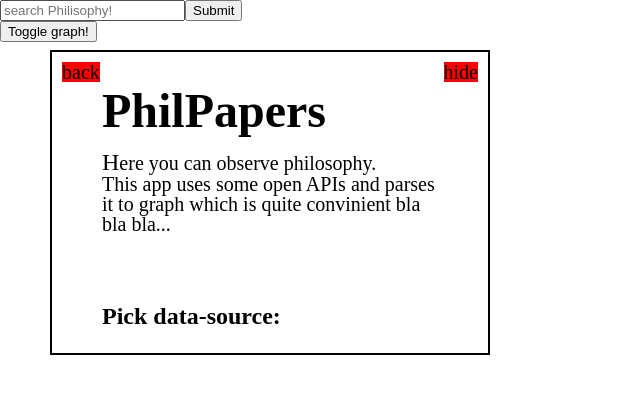
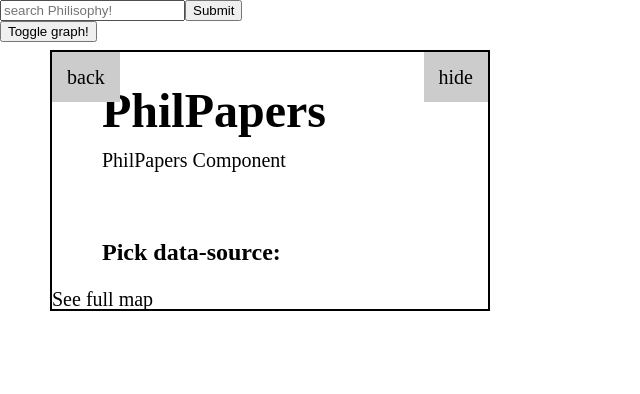
Before and after one commit to elsvv/philosophy-map, a React (Create React App) app: page / in a window 1280 px wide. Both pictures are taken after a click on the element "PhilPapers.org API". Shown: the top 394 px of the page, without its empty margins (0-640 px from the left). Built offline with nearby package versions, Linux system fonts and the light colour scheme; no server answers; what cytoscape-cola would draw is missing.

Commit message:
testing menu with map

```diff
--- a/src/App.js
+++ b/src/App.js
@@ -91,6 +91,11 @@
     this.setState({ nodes: resNodes, edges: resEdges });
   };
 
+  handleUp = (nodes, edges) => {
+    const { graphRender } = this.state;
+    this.setState({ nodes, edges, graphRender: !graphRender });
+  };
+
   render() {
     // console.log("nodes: ", nodes);
     // console.log("edges: ", edges);
@@ -105,7 +110,7 @@
         <ParserContext.Provider>
           <Draggable>
             <div className="draggable">
-              <MenuContainer />
+              <MenuContainer handleUp={this.handleUp} />
             </div>
           </Draggable>
           <div>
--- a/src/components/Controls/Controls.scss
+++ b/src/components/Controls/Controls.scss
@@ -6,7 +6,7 @@
   justify-content: space-between;
 
   .control {
-    background-color: red;
-    margin: 10px;
+    background-color: #ccc;
+    padding: 15px;
   }
 }
--- a/src/components/Entry/Entry.jsx
+++ b/src/components/Entry/Entry.jsx
@@ -22,7 +22,7 @@
           handleClick={props.changeDisplay}
         />
         <div id="disabled" style={{ backgroundColor: "#ccc" }}>
-          <Button text="InPhO API" />
+          <Button text="InPhOproject.org API" />
         </div>
       </div>
     </div>
--- a/src/components/Graph/ReactGraphVisNeibours.jsx
+++ b/src/components/Graph/ReactGraphVisNeibours.jsx
@@ -206,9 +206,10 @@
   render() {
     const { graph, options, events, network } = this.state;
     return (
-      <div>
+      <div className="grapg-container" style={{ position: "absolute" }}>
         <Graph
           style={{
+            position: "revative",
             width: "100vw",
             height: "100vh",
             border: "1px solid lightgray"
--- a/src/containers/MenuContainer/MenuContainer.jsx
+++ b/src/containers/MenuContainer/MenuContainer.jsx
@@ -25,7 +25,10 @@
           <Entry changeDisplay={this.changeDisplay} />
         ) : null}
         {display === "philpapers" ? (
-          <PhilPapers changeDisplay={this.changeDisplay} />
+          <PhilPapers
+            changeDisplay={this.changeDisplay}
+            handleUp={this.props.handleUp}
+          />
         ) : null}
       </div>
     );
--- a/src/containers/MenuContainer/MenuContainer.scss
+++ b/src/containers/MenuContainer/MenuContainer.scss
@@ -3,6 +3,7 @@
   top: 50px;
   left: 50px;
   width: 440px;
+  background-color: inherit;
   background: rgba(255, 255, 255, 0.2);
   border: 2px solid #000000;
   box-sizing: border-box;
--- a/src/containers/PhilPapers/PhilPapers.jsx
+++ b/src/containers/PhilPapers/PhilPapers.jsx
@@ -10,7 +10,8 @@
     this.state = {
       parsedNodes: null,
       parsedEdges: null,
-      isWaiting: true
+      isWaiting: true,
+      isFiltered: false
     };
   }
 
@@ -71,35 +72,33 @@
       parsedEdges,
       isWaiting: false
     });
-    console.log("PARSED NODES: ", parsedNodes);
-    console.log("PARSED EDGES: ", parsedEdges);
-    console.log("mainContainer: ", mainContainer);
   };
 
   componentDidMount() {
     this.handleGetPp();
   }
 
+  passUp = () => {
+    this.props.handleUp(this.state.parsedNodes, this.state.parsedEdges);
+  };
+
   render() {
-    const { isWaiting } = this.state;
-    console.log(this.props.changeDisplay);
+    const { isWaiting, isFiltered } = this.state;
     const controls = [
       { name: "back", handler: this.props.changeDisplay, arg: "entry" },
       { name: "hide", handler: this.props.changeDisplay, arg: "hidden" }
     ];
+    let message = isFiltered ? "Update graph" : "See full map";
 
     return (
       <div className="philpapers-container">
         <Controls controls={controls} />
         <div className="title-container">
           <h1 className="title">PhilPapers</h1>
-          <p className="text">
-            <span>H</span>ere you can observe philosophy. This{"\u00A0"}app uses
-            some open APIs and parses it to graph which is quite convinient bla
-            bla bla...{" "}
-          </p>
+          <p className="text">PhilPapers Component</p>
           <p className="pick">Pick data-source:</p>
         </div>
+        <Button text={message} data="philpapers" handleClick={this.passUp} />
         {!isWaiting ? <h1>Finished!</h1> : null}
         {/*   <div className="button-set">
            <Button text="PhilPapers.org API" data="philpapers" />
```
